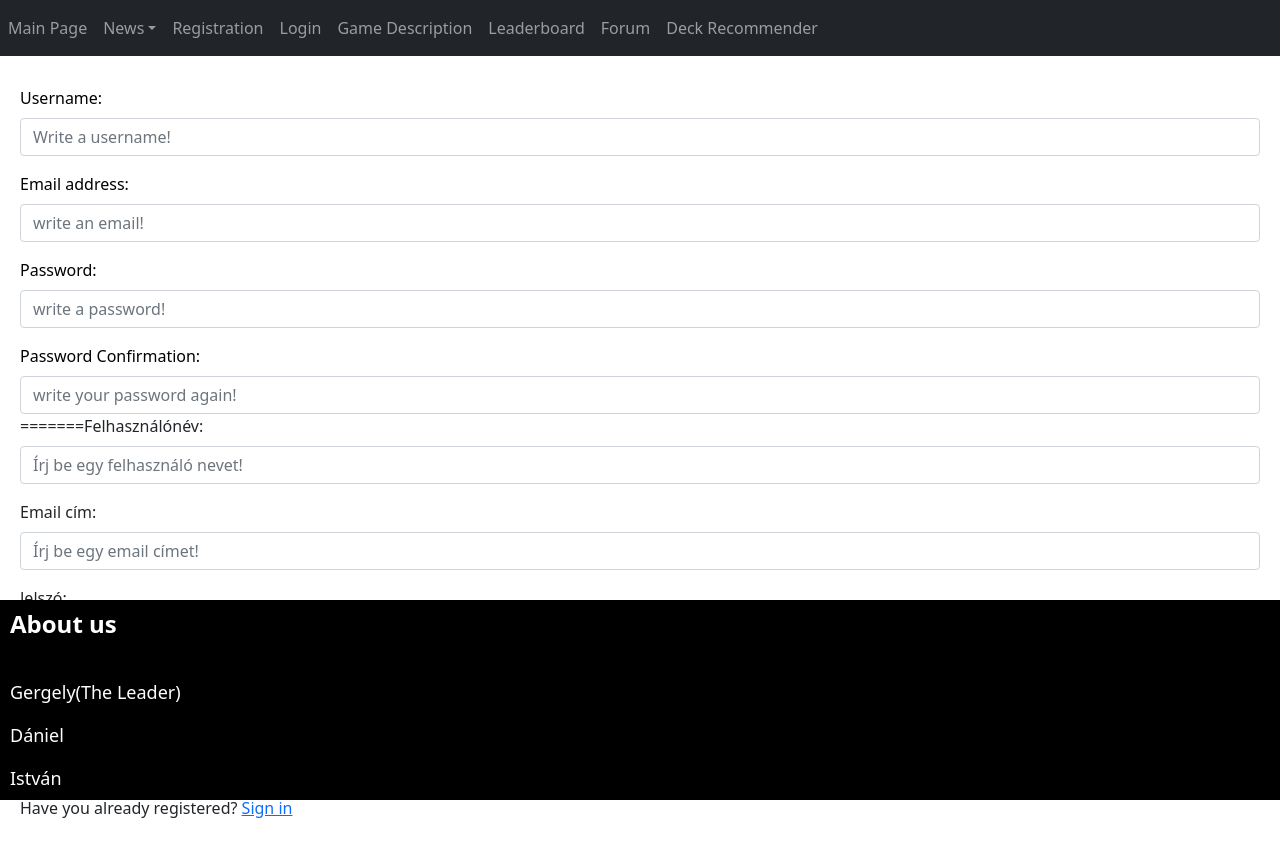
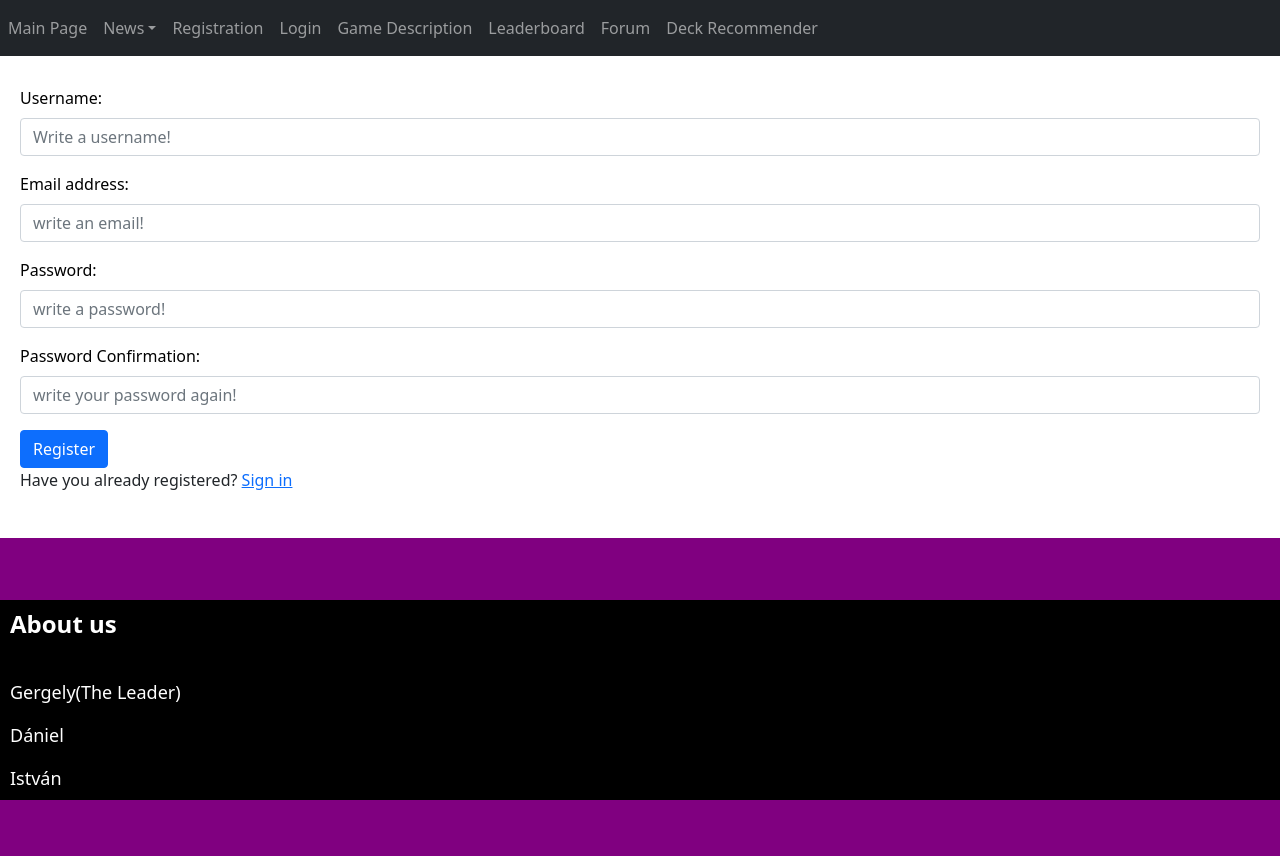
Before and after one commit to TotpalIstvan/SlabWarriorsFrontend, a React (Create React App) app: page /Registration in a window 1280 px wide. Shown: the top 856 px of the page. After the commit the page ends 800 px from the top, so only its background shows below. Built offline with nearby package versions, Linux system fonts and the light colour scheme.

Commit message:
törlés

```diff
--- a/src/components/websites/Registration.js
+++ b/src/components/websites/Registration.js
@@ -53,26 +53,7 @@ export function Registration()  {
   <Form.Group className="mb-3" controlId="formBasicPassword">
     <Form.Label className='labelok'>Password Confirmation:</Form.Label>
     <Form.Control type="password" placeholder="write your password again!"   onChange={(e) => setPassword(e.target.value)} value={password}/>
-=======
-    <Form.Label>Felhasználónév:</Form.Label>
-    <Form.Control type="text" placeholder="Írj be egy felhasználó nevet!" />
   </Form.Group>
-  <Form.Group className="mb-3" controlId="formBasicEmail">
-    <Form.Label>Email cím:</Form.Label>
-    <Form.Control type="email" placeholder="Írj be egy email címet!" />
-  </Form.Group>
-
-  <Form.Group className="mb-3" controlId="formBasicPassword">
-    <Form.Label>Jelszó:</Form.Label>
-    <Form.Control type="password" placeholder="Írj be egy jelszót!" />
-
-  </Form.Group>
-
-  <Form.Group className="mb-3" controlId="formBasicPassword">
-    <Form.Label className='labelok'>BirthDate:</Form.Label>
-    <Form.Control type="date" />
-  </Form.Group>
-
 
 
 
```
